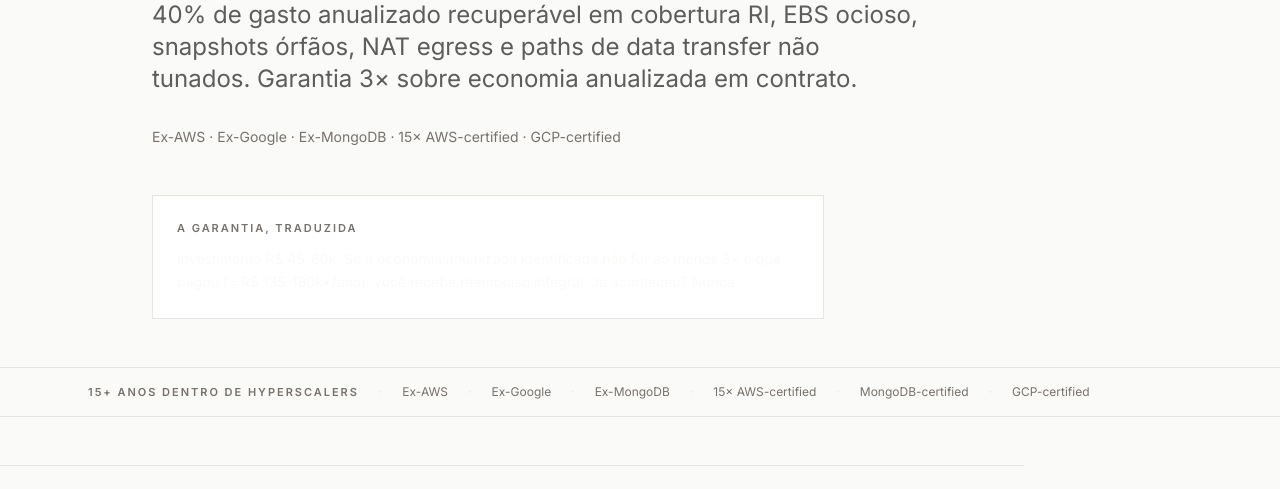
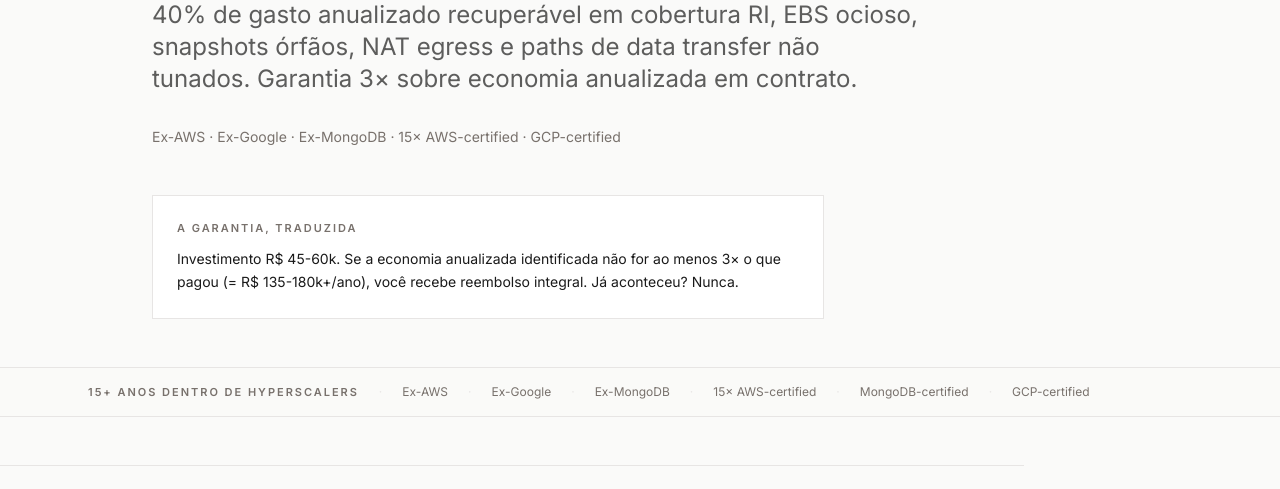
Before and after one commit to milavernazza/anuvia-lp, a FastAPI app: page /cloud/finops/audit in a window 1280 px wide. Shown: the part 451-940 px from the top of the page. Run offline with FastAPI, Linux system fonts and the light colour scheme; data that the repository does not hold is empty; parts of the project's set-up code (start-up, migrations or seed data) failed here and were passed over.

Commit message:
fix(visual): garantia traduzida contrast — readable dark-on-light

```diff
--- a/templates/finops_audit.html
+++ b/templates/finops_audit.html
@@ -14,9 +14,9 @@
   </p>
   <p class="text-sm text-subtle mb-12">Ex-AWS · Ex-Google · Ex-MongoDB · 15× AWS-certified · GCP-certified</p>
 
-  <div class="card p-6 max-w-2xl bg-ink text-paper">
-    <p class="eyebrow text-paper/60 mb-3">The guarantee, translated</p>
-    <p class="text-sm leading-relaxed">Investment {{ fmt_price('R$ 45-60k') }}. If the annualized savings identified are not at least 3× what you paid (= {{ fmt_price('R$ 135-180k') }}+/year), you get a full refund. Has it happened? Never.</p>
+  <div class="card p-6 max-w-2xl border border-rule">
+    <p class="eyebrow mb-3" style="color:#78716c">The guarantee, translated</p>
+    <p class="text-sm leading-relaxed" style="color:#1a1a1a">Investment {{ fmt_price('R$ 45-60k') }}. If the annualized savings identified are not at least 3× what you paid (= {{ fmt_price('R$ 135-180k') }}+/year), you get a full refund. Has it happened? Never.</p>
   </div>
   {% else %}
   <p class="eyebrow mb-6">Anuvia Cloud · FinOps · Anchor offering</p>
@@ -28,9 +28,9 @@
   </p>
   <p class="text-sm text-subtle mb-12">Ex-AWS · Ex-Google · Ex-MongoDB · 15× AWS-certified · GCP-certified</p>
 
-  <div class="card p-6 max-w-2xl bg-ink text-paper">
-    <p class="eyebrow text-paper/60 mb-3">A garantia, traduzida</p>
-    <p class="text-sm leading-relaxed">Investimento R$ 45-60k. Se a economia anualizada identificada não for ao menos 3× o que pagou (= R$ 135-180k+/ano), você recebe reembolso integral. Já aconteceu? Nunca.</p>
+  <div class="card p-6 max-w-2xl border border-rule">
+    <p class="eyebrow mb-3" style="color:#78716c">A garantia, traduzida</p>
+    <p class="text-sm leading-relaxed" style="color:#1a1a1a">Investimento R$ 45-60k. Se a economia anualizada identificada não for ao menos 3× o que pagou (= R$ 135-180k+/ano), você recebe reembolso integral. Já aconteceu? Nunca.</p>
   </div>
   {% endif %}
 </section>
```
